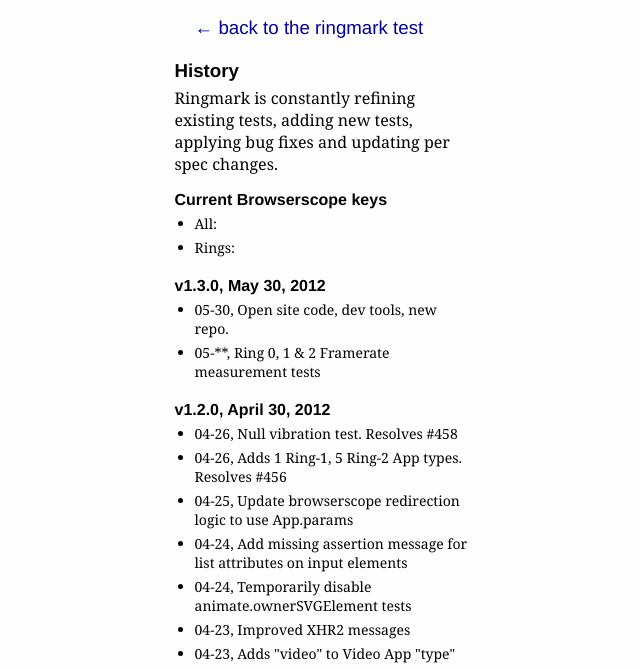
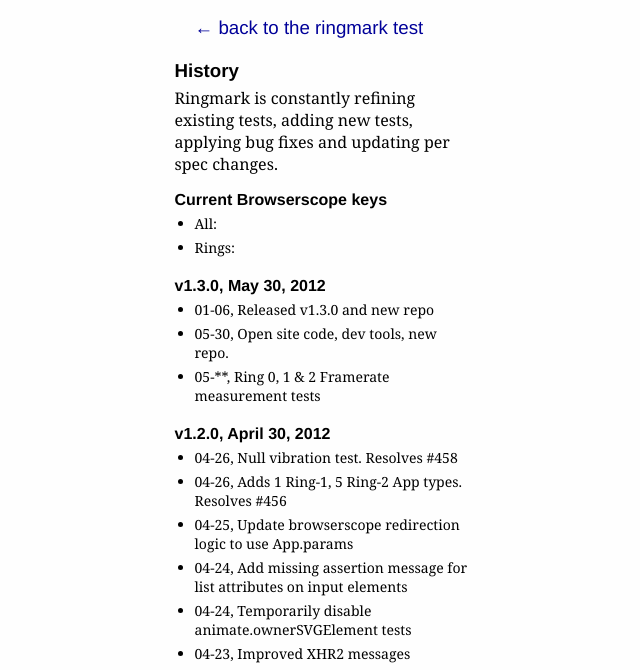
Before and after one commit to facebookarchive/rng.io, a website: page history/index.html in a window 1280 px wide. Shown: the part 128-798 px from the top of the page, without its empty margins (316-956 px from the left). Drawn offline with Linux system fonts and the light colour scheme.

Commit message:
Add note to history/index.html regarding release

```diff
--- a/history/index.html
+++ b/history/index.html
@@ -77,6 +77,7 @@
     <h4>v1.3.0, May 30, 2012</h4>
 
     <ul class="changelog">
+      <li>01-06, Released v1.3.0 and new repo</li>
       <li>05-30, Open site code, dev tools, new repo.</li>
       <li>05-**, Ring 0, 1 &amp; 2 Framerate measurement tests</li>
     </ul>
```
